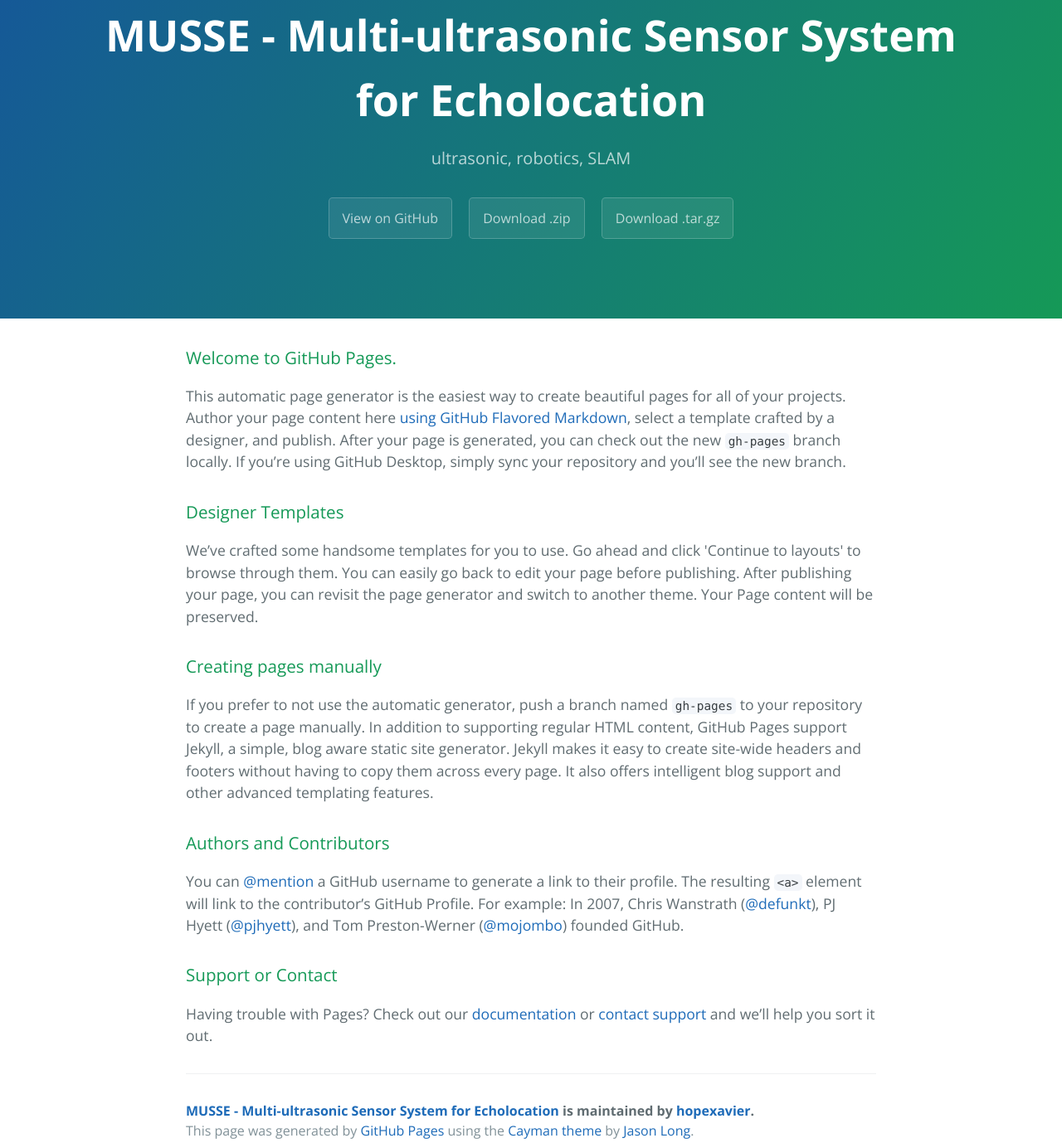
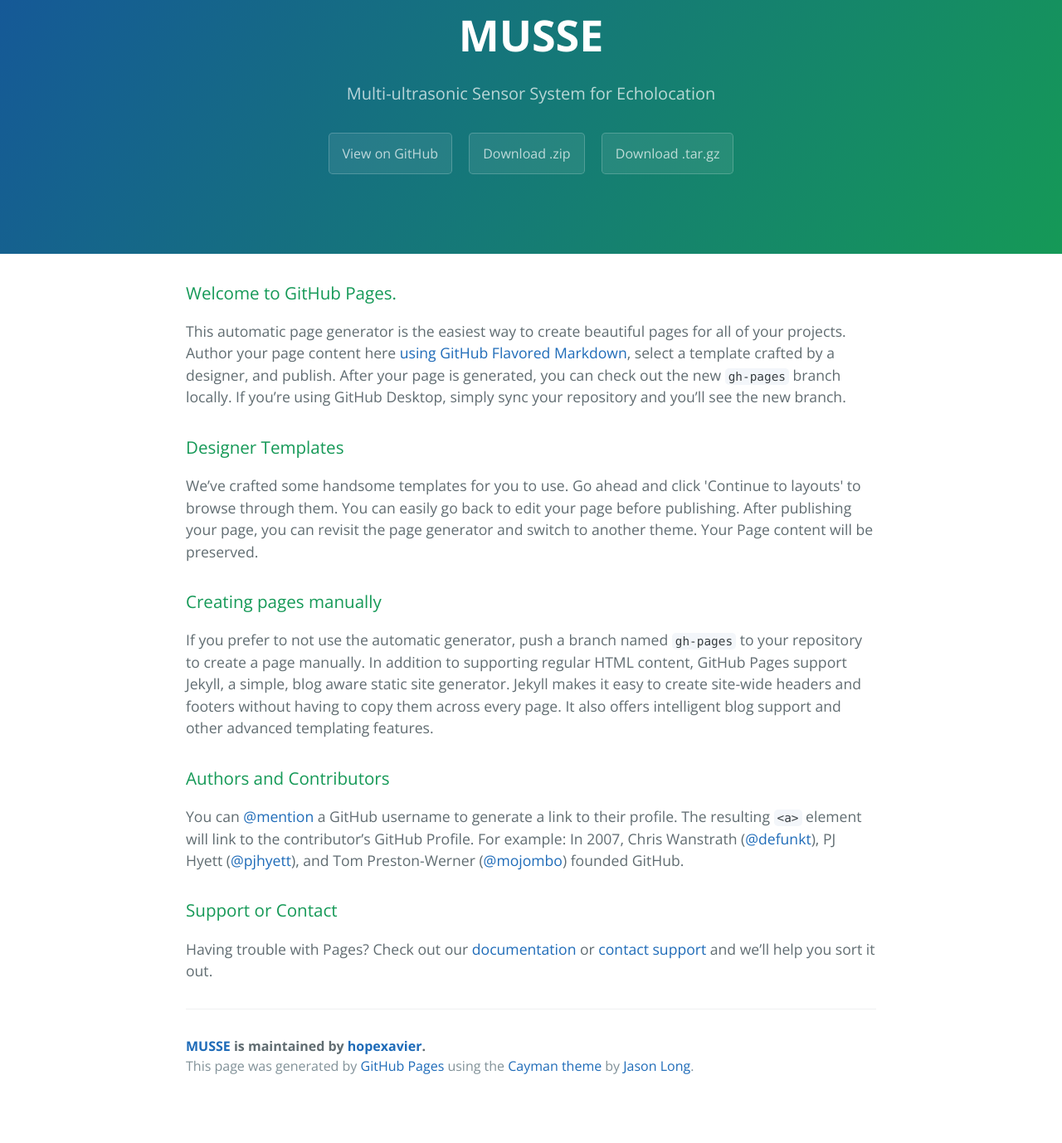
Before and after one commit to hopexavier/MUSSE, a plain HTML site: page index.html in a window 1280 px wide. Shown: the part 77-1455 px from the top of the page at 83% size. After the commit the page ends 1406 px from the top, so only its background shows below. Drawn offline with nearby package versions, Linux system fonts and the light colour scheme.

```diff
--- a/index.html
+++ b/index.html
@@ -2,7 +2,7 @@
 <html lang="en-us">
   <head>
     <meta charset="UTF-8">
-    <title>MUSSE - Multi-ultrasonic Sensor System for Echolocation by hopexavier</title>
+    <title>MUSSE by hopexavier</title>
     <meta name="viewport" content="width=device-width, initial-scale=1">
     <link rel="stylesheet" type="text/css" href="stylesheets/normalize.css" media="screen">
     <link href='https://fonts.googleapis.com/css?family=Open+Sans:400,700' rel='stylesheet' type='text/css'>
@@ -11,8 +11,8 @@
   </head>
   <body>
     <section class="page-header">
-      <h1 class="project-name">MUSSE - Multi-ultrasonic Sensor System for Echolocation</h1>
-      <h2 class="project-tagline">ultrasonic, robotics, SLAM</h2>
+      <h1 class="project-name">MUSSE</h1>
+      <h2 class="project-tagline">Multi-ultrasonic Sensor System for Echolocation</h2>
       <a href="https://github.com/hopexavier/MUSSE" class="btn">View on GitHub</a>
       <a href="https://github.com/hopexavier/MUSSE/zipball/master" class="btn">Download .zip</a>
       <a href="https://github.com/hopexavier/MUSSE/tarball/master" class="btn">Download .tar.gz</a>
@@ -45,7 +45,7 @@
 <p>Having trouble with Pages? Check out our <a href="https://help.github.com/pages">documentation</a> or <a href="https://github.com/contact">contact support</a> and we’ll help you sort it out.</p>
 
       <footer class="site-footer">
-        <span class="site-footer-owner"><a href="https://github.com/hopexavier/MUSSE">MUSSE - Multi-ultrasonic Sensor System for Echolocation</a> is maintained by <a href="https://github.com/hopexavier">hopexavier</a>.</span>
+        <span class="site-footer-owner"><a href="https://github.com/hopexavier/MUSSE">MUSSE</a> is maintained by <a href="https://github.com/hopexavier">hopexavier</a>.</span>
 
         <span class="site-footer-credits">This page was generated by <a href="https://pages.github.com">GitHub Pages</a> using the <a href="https://github.com/jasonlong/cayman-theme">Cayman theme</a> by <a href="https://twitter.com/jasonlong">Jason Long</a>.</span>
       </footer>
```
Also changed, not shown: params.json (+1 -1 lines).
